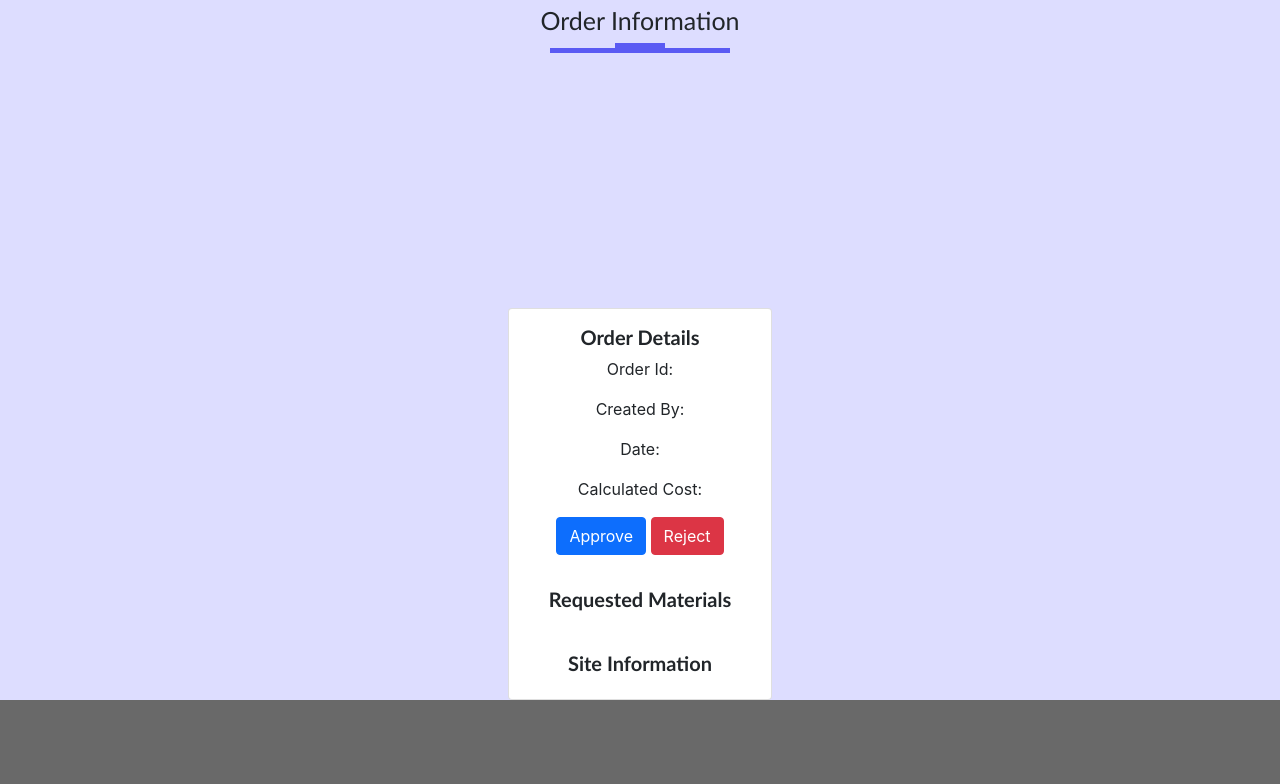
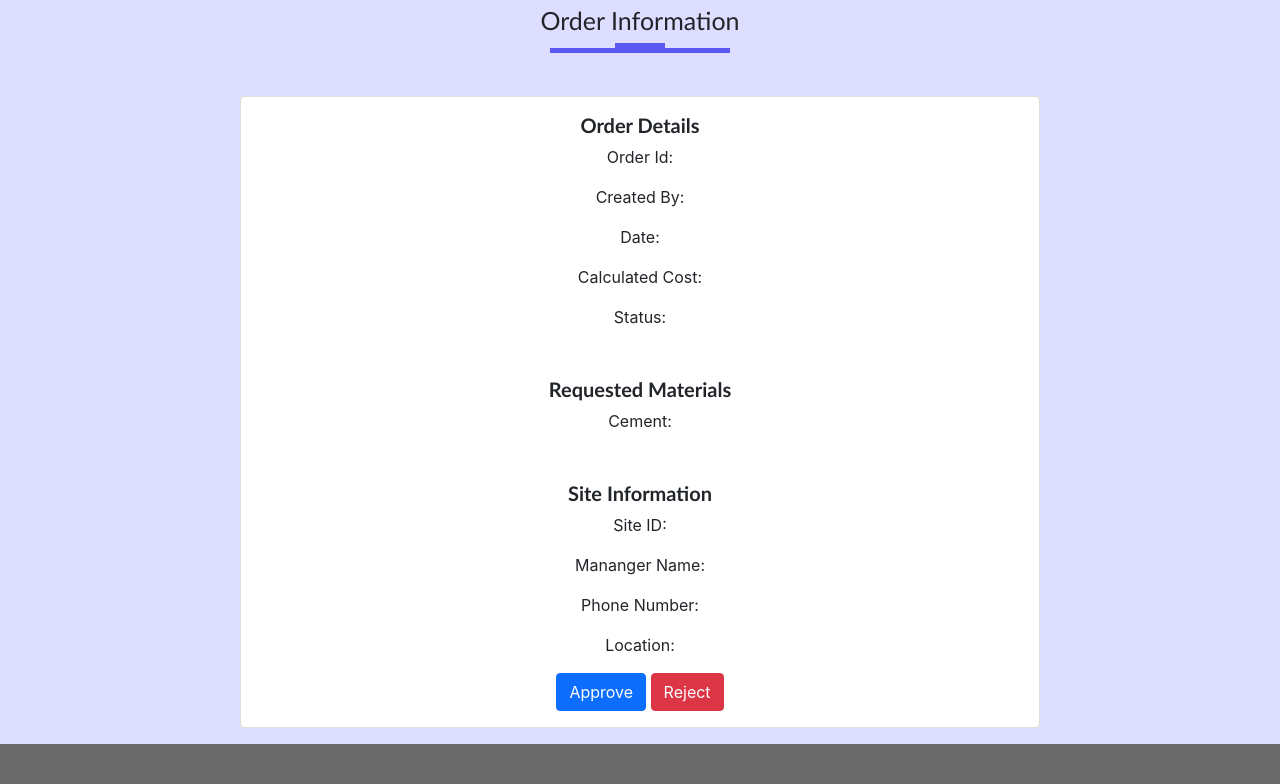
Before and after one commit to maheshi98/CSSE_WE_15, a React (Create React App) app in the folder procurement-frontend/: page /orderDetails/1 in a window 1280 px wide. Shown: the top 784 px of the page. Built offline with nearby package versions, Linux system fonts and the light colour scheme; no server answers.

Commit message:
Quotation list is added

```diff
--- a/procurement-frontend/src/Component/OrderDetails/Details.jsx
+++ b/procurement-frontend/src/Component/OrderDetails/Details.jsx
@@ -11,10 +11,7 @@ export default class Details extends Component {
             orderId: '',
             deadLine: '',
             totalCost: '',
-            price: '',
-            imgUrl: '',
-            ownerName: '',
-            ownerContactNo: '',
+            status: '',
         }
 
         this.onChange = this.onChange.bind(this);
@@ -23,17 +20,15 @@ export default class Details extends Component {
     componentDidMount() {
 
         OrderService.getOrderById(this.state.id).then((res) => {
-            let pet = res.data;
+            let order = res.data;
             this.setState({
-                orderId: pet.orderId,
-                deadLine: pet.deadLine,
-                totalCost: pet.totalCost,
-                price: pet.price,
-                ownerName: pet.ownerName,
-                ownerContactNo: pet.ownerContactNo,
-                imgUrl: pet.imgUrl
+                orderId: order.orderId,
+                deadLine: order.deadLine,
+                totalCost: order.totalCost,
+                status: order.status,
+
             });
-            console.log(pet);
+            console.log(order);
         })
             .catch(e => {
                 console.log(e);
@@ -58,21 +53,27 @@ export default class Details extends Component {
                     <div class="text-center">
                         <h1 class="head-title">Order Information</h1>
                     </div>
-                    <Card>
+                    <Card style={{ width: '50rem', marginTop:'1rem', marginBottom:'1rem' }} >
                         <Card.Body>
                             <Card.Title><b>Order Details</b></Card.Title>
-                            <p>Order Id:{this.state.orderId}</p>
-                            <p>Created By:</p>
-                            <p>Date:{this.state.deadLine}</p>
-                            <p>Calculated Cost:{this.state.totalCost}</p>
-                            <Button variant="primary">Approve</Button>{' '}
-                            <Button variant="danger">Reject</Button>
+                            <p>Order Id: {this.state.orderId}</p>
+                            <p>Created By: </p>
+                            <p>Date: {this.state.deadLine}</p>
+                            <p>Calculated Cost: {this.state.totalCost}</p>
+                            <p>Status: {this.state.status}</p>
                         </Card.Body>
                         <Card.Body>
                             <Card.Title><b>Requested Materials</b></Card.Title>
+                            <p>Cement: </p>
                         </Card.Body>
                         <Card.Body>
                             <Card.Title><b>Site Information</b></Card.Title>
+                            <p>Site ID: </p>
+                            <p>Mananger Name: </p>
+                            <p>Phone Number: </p>
+                            <p>Location: </p>
+                            <Button variant="primary">Approve</Button>{' '}
+                            <Button variant="danger">Reject</Button>
                         </Card.Body>
                     </Card>
                 </Row>
```
